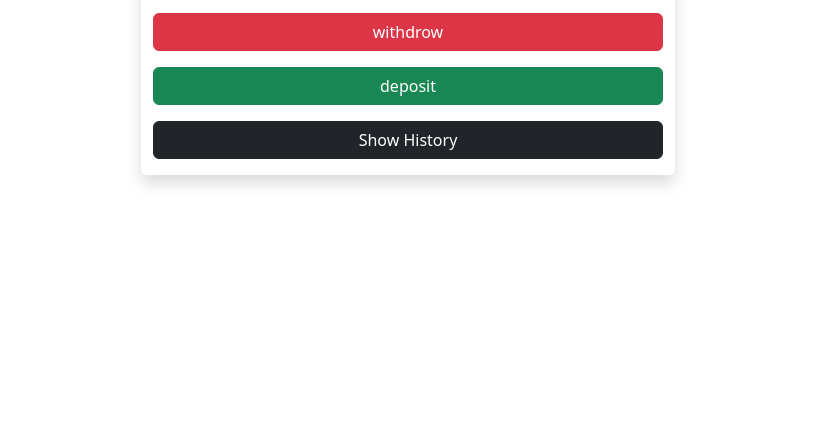
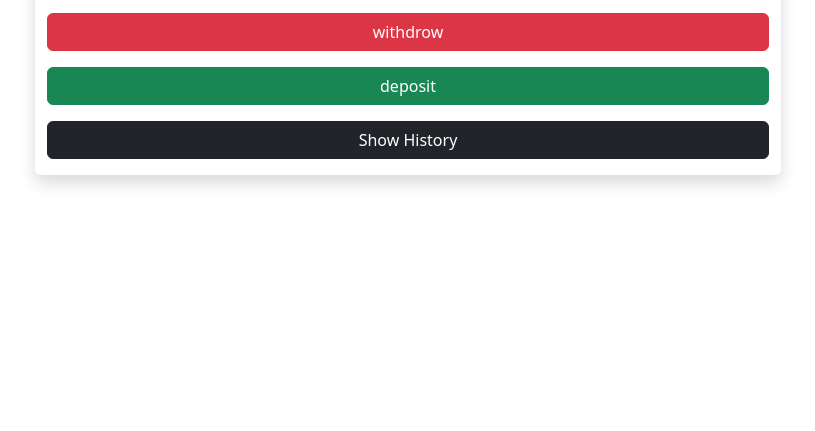
Before and after one commit to Mohammed-Rafat76/E-Wallet, a plain HTML site: page index.html in a window 1280 px wide. Shown: the part 369-800 px from the top of the page, without its empty margins (232-1047 px from the left). Drawn offline with nearby package versions, Linux system fonts and the light colour scheme.

Commit message:
updatet responsiv

```diff
--- a/index.html
+++ b/index.html
@@ -17,7 +17,7 @@
     <link rel="stylesheet" href="index.css" />
   </head>
   <body class="col-12 d-flex justify-content-center align-items-center">
-    <div class="col-5 porder rounded shadow container py-3">
+    <div class="col-5 col-md-7 porder rounded shadow container py-3">
       <h1>Your balance is : <span id="balanceSpan">0</span>EGP</h1>
       <div
         class="d-flex flex-column justify-content-betwen align-items-center gap-3"
```
